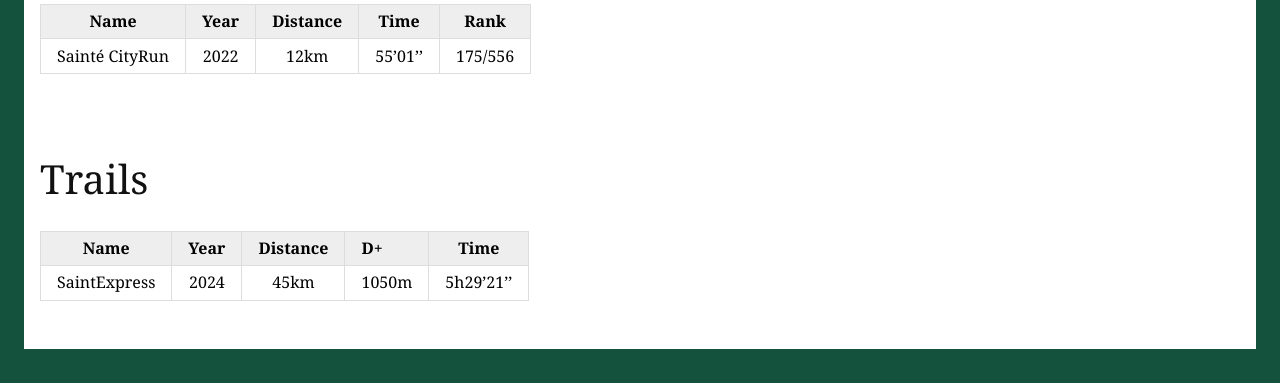
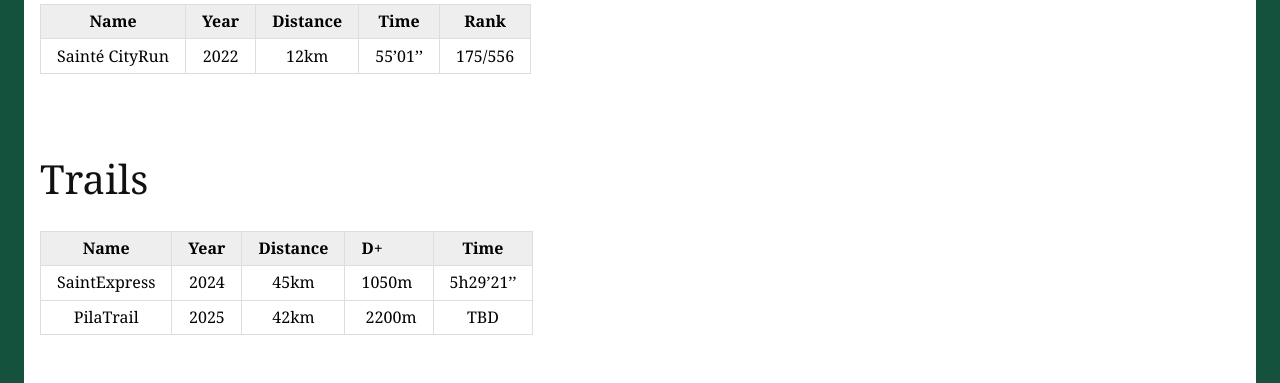
Before and after one commit to paulgdm/paulgdm.github.io, a plain HTML site: page running.html in a window 1280 px wide. Shown: the part 692-1075 px from the top of the page. Before the commit the page ends 1041 px from the top, so only its background shows below. Drawn offline with Linux system fonts and the light colour scheme.

Commit message:
add pilatrail

```diff
--- a/running.html
+++ b/running.html
@@ -105,6 +105,13 @@ Toulouse</td>
 <td style="text-align: left;">1050m</td>
 <td style="text-align: center;">5h29’21’’</td>
 </tr>
+<tr class="even">
+<td style="text-align: center;">PilaTrail</td>
+<td style="text-align: center;">2025</td>
+<td style="text-align: center;">42km</td>
+<td style="text-align: left;"> 2200m</td>
+<td style="text-align: center;">TBD</td>
+</tr>
 </tbody>
 </table>
 </body>
```
Also changed, not shown: 1 other file.
